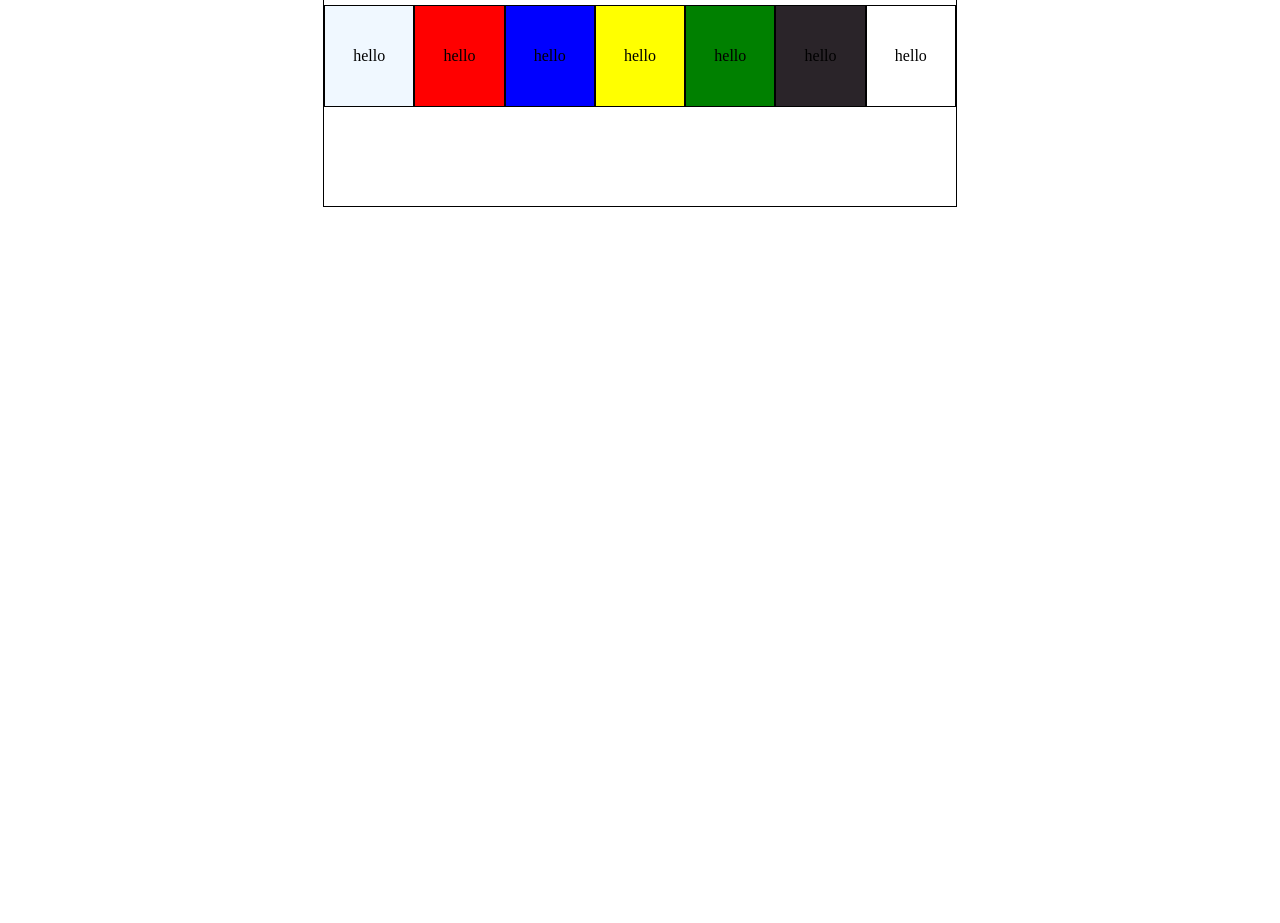
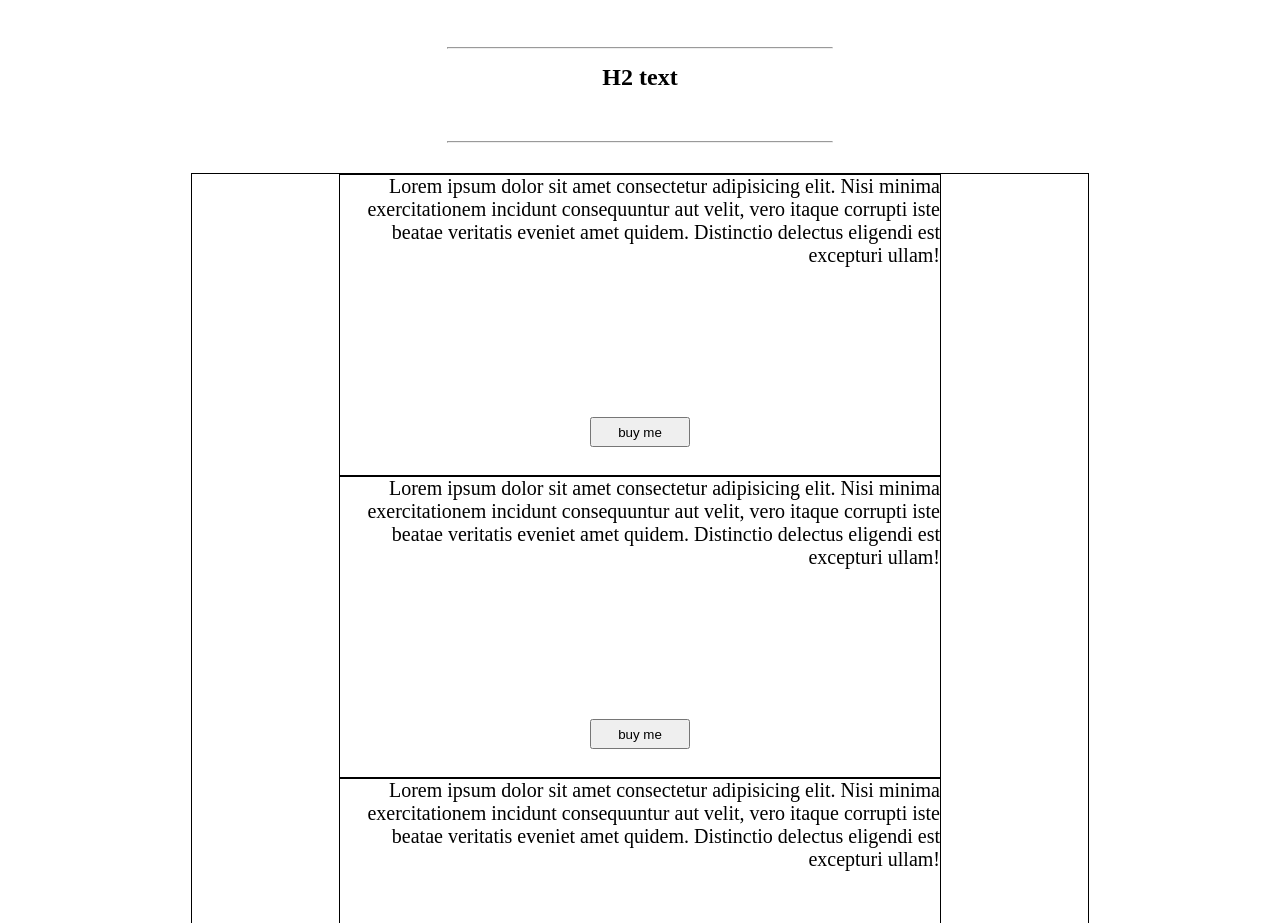
Before and after one commit to mayorovs/skillup, a plain HTML site: page check/index.html in a window 1280 px wide. Shown: the part 103-1026 px from the top of the page. Before the commit the page ends 800 px from the top, so only its background shows below. Drawn offline with Linux system fonts and the light colour scheme.

Commit message:
first commit

```diff
--- a/check/index.html
+++ b/check/index.html
@@ -1,5 +1,6 @@
 <!DOCTYPE html>
 <html lang="en">
+
 <head>
     <meta charset="UTF-8">
     <meta http-equiv="X-UA-Compatible" content="IE=edge">
@@ -7,17 +8,67 @@
     <link rel="stylesheet" href="style.css">
     <title>Document</title>
 </head>
+
 <body>
+    <header>
+        <h1> H1 header text</h1>
+    </header>
+
+
+    <hr>
+    <h2>H2 text</h2>
+    <hr>
+
+
+    <main>
+        <div>
+
+            <p>Lorem ipsum dolor sit amet consectetur adipisicing elit. Nisi minima exercitationem incidunt consequuntur
+                aut velit, vero itaque corrupti iste beatae veritatis eveniet amet quidem. Distinctio delectus eligendi
+                est excepturi ullam!</p>
+
+            <button>buy me</button>
+
+        </div>
+
+
+
+        <div>
+            <p>Lorem ipsum dolor sit amet consectetur adipisicing elit. Nisi minima exercitationem incidunt consequuntur
+                aut velit, vero itaque corrupti iste beatae veritatis eveniet amet quidem. Distinctio delectus eligendi
+                est excepturi ullam!</p>
+            <button>buy me</button>
+        </div>
+
+        <div>
+            <p>Lorem ipsum dolor sit amet consectetur adipisicing elit. Nisi minima exercitationem incidunt consequuntur
+                aut velit, vero itaque corrupti iste beatae veritatis eveniet amet quidem. Distinctio delectus eligendi
+                est excepturi ullam!</p>
+            <button>buy me</button>
+        </div>
+        <div>
+            <p>Lorem ipsum dolor sit amet consectetur adipisicing elit. Nisi minima exercitationem incidunt consequuntur
+                aut velit, vero itaque corrupti iste beatae veritatis eveniet amet quidem. Distinctio delectus eligendi
+                est excepturi ullam!</p>
+            <button>buy me</button>
+        </div>
+    </main>
+    <hr>
     <section>
-        <div>hello</div>
-        <div>hello</div>
-        <div>hello</div>
-        <div>hello</div>
-        <div>hello</div>
-        <div>hello</div>
-        <div>hello</div>
+        <a href="https://www.youtube.com/"> Press me </a>
     </section>
-<!--     git config --global user.name "Your Name"
+
+    <hr>
+    <section>
+        <ol>
+            <li>TEST</li>
+            <li>TEST</li>
+            <li>TEST</li>
+        </ol>
+
+    </section>
+    <!--     git config --global user.name "Your Name"
     git config --global user.email "your_email@whatever.com" -->
 </body>
+
 </html>
--- a/check/style.css
+++ b/check/style.css
@@ -1,43 +1,79 @@
-section{
-    width: 50%;
-    height: 300px;
-    border:1px solid black;
-    margin: auto;
-    display: flex;
-    align-items: center;
-    justify-content: center;
+*{
+  margin: 0;
+  padding: 0;
+}
+
+header{
+  width: 100%;
+  height: 100px;
+  color:white;
+  background-color:black;
+  display: flex;
+  align-items:center;
+  justify-content: center;
+}
+
+hr{
+width: 30%;
+margin: auto;
+margin-top: 50px;
+}
+
+h2{
+  text-align: center;
+  margin-top: 15px;
+}
+
+
+main{
+  width: 70%;
+  height: 900px;
+  border:1px solid black;
+  margin: auto ;
+  margin-top: 30px;
+  display: flex;
+  flex-wrap: wrap;
+  justify-content: space-around;
+  align-items:center
 }
 
 div{
-    width: 100px;
-    height: 100px;
-    border: 1px solid black;
-    display: flex;
-    align-items: center;
-    justify-content: center;
-}
-div:first-child{
-    background-color: black;
+  width: 600px;
+  height: 300px;
+  border:1px solid black;
 }
 
-div:nth-child(1){
-    background-color:aliceblue
+p{
+  font-size: 20px;
+  text-align: right;
 }
-div:nth-child(2){
-    background-color:red
+
+
+
+button{
+  width: 100px;
+  height: 30px;
+  margin: auto;
+  margin-top: 150px;
+  display: block;
 }
-div:nth-child(3){
-    background-color:blue
+
+section{
+  display: flex;
+  justify-content: center;
+
 }
-div:nth-child(4){
-    background-color:yellow
+ol{
+  /* margin-left: 100px; */
+  margin-top: 30px;
 }
-div:nth-child(5){
-    background-color:green
+
+li{
+  font-size: 30px;
 }
-div:nth-child(6){
-    background-color:rgb(128, 2, 105)
+a{
+  font-size: 55px;
+  display: flex;
+  justify-content: center;
+  margin-top: 50px;
 }
-div:nth-child(6){
-    background-color:rgb(42, 36, 41)
-}
```
